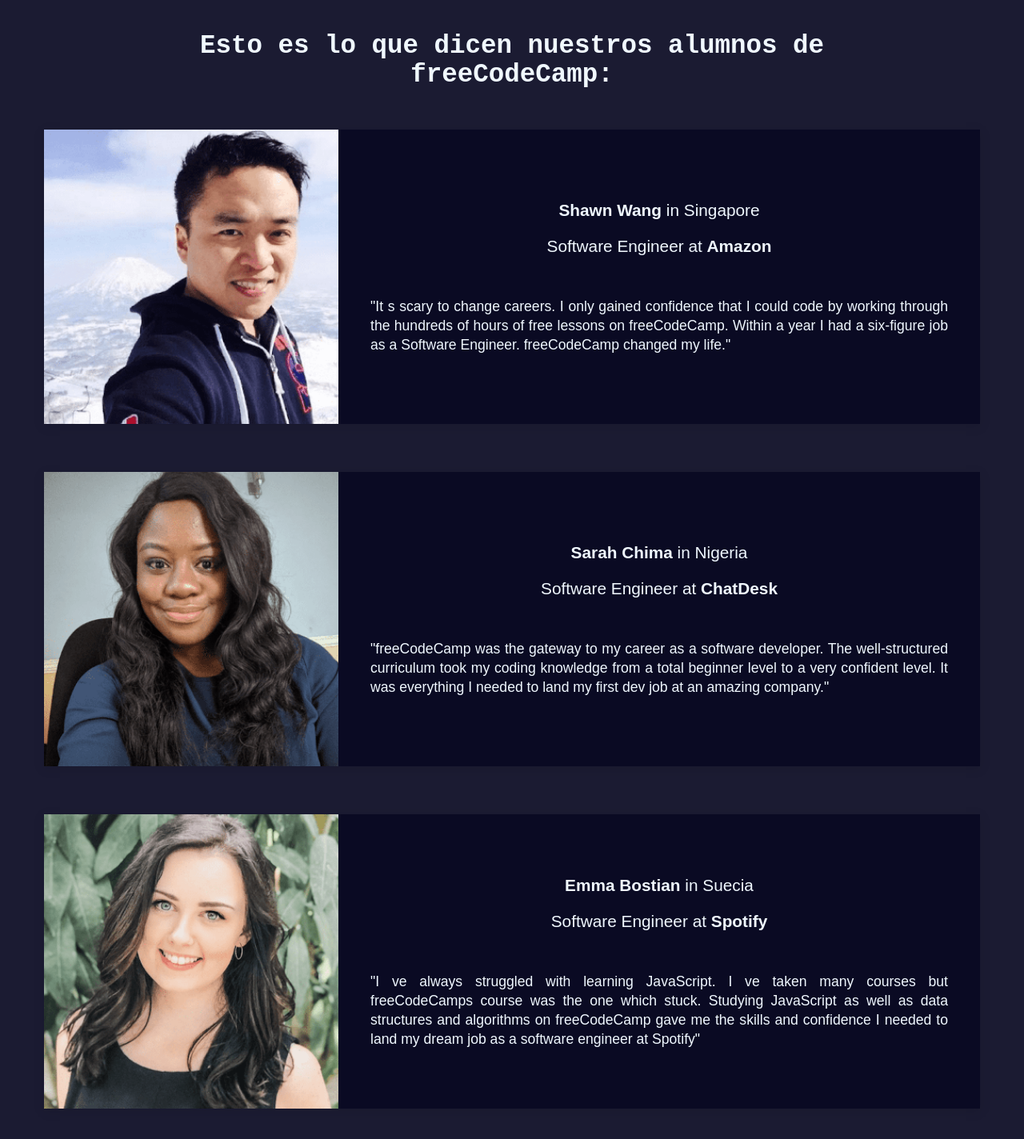
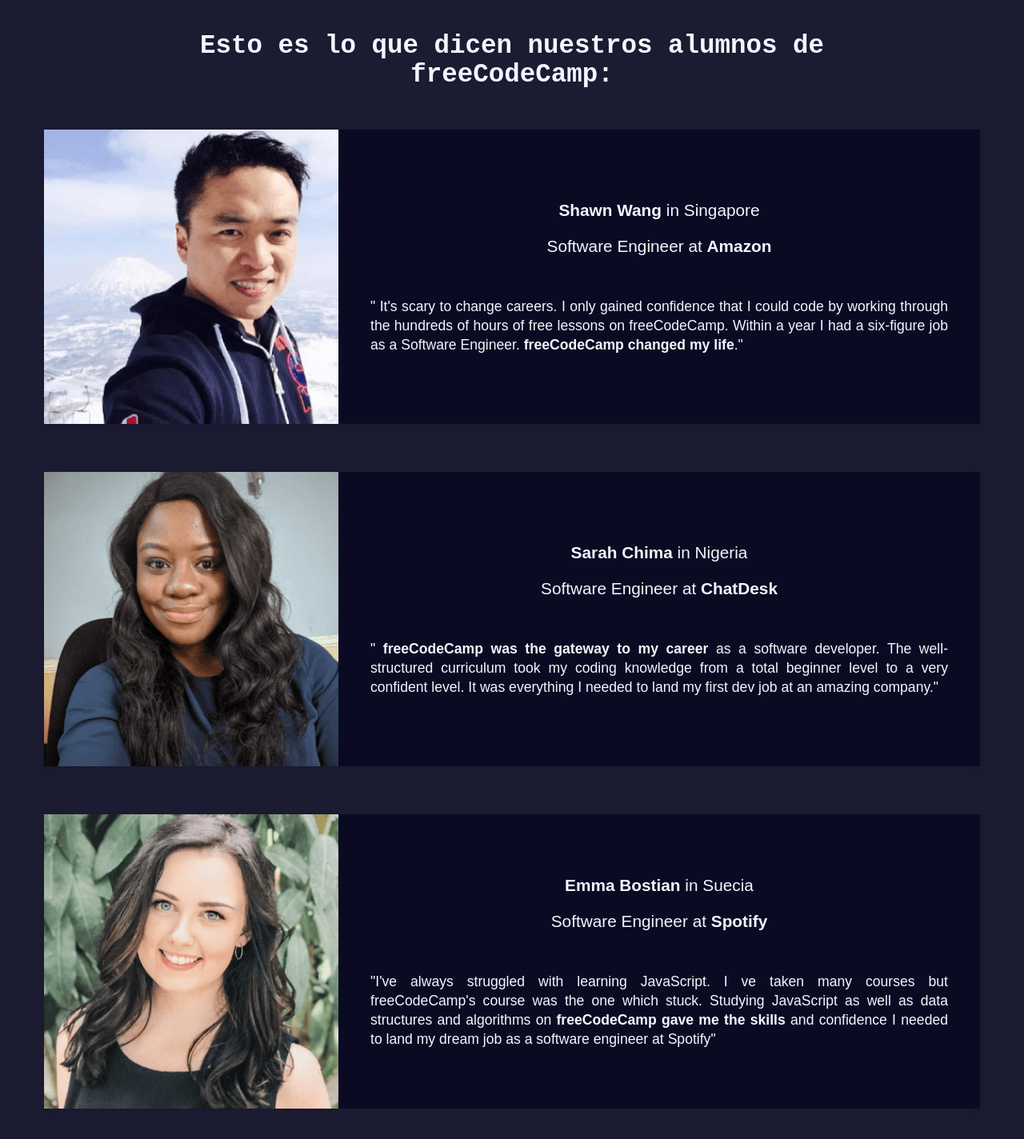
Before and after one commit to HumbleG0d/app1_react, a React (Create React App) app: page / in a window 1280 px wide. Shown: the top 1424 px of the page at 80% size. Built offline with nearby package versions, Linux system fonts and the light colour scheme.

Commit message:
change text testimony

```diff
--- a/src/App.js
+++ b/src/App.js
@@ -16,7 +16,9 @@
 					country = 'Singapore'
 					cargo = 'Software Engineer'
 					company = 'Amazon'
-					testimony = 'It s scary to change careers. I only gained confidence that I could code by working through the hundreds of hours of free lessons on freeCodeCamp. Within a year I had a six-figure job as a Software Engineer. freeCodeCamp changed my life.'/>
+					testimony = {
+						<> It&#39;s scary to change careers. I only gained confidence that I could code by working through the hundreds of hours of free lessons on freeCodeCamp. Within a year I had a six-figure job as a Software Engineer. <strong>freeCodeCamp changed my life</strong>.</>
+					} />
 
 
 				<Testimonio
@@ -25,7 +27,9 @@
 					country = 'Nigeria'
 					cargo = 'Software Engineer'
 					company = 'ChatDesk'
-					testimony = 'freeCodeCamp was the gateway to my career as a software developer. The well-structured curriculum took my coding knowledge from a total beginner level to a very confident level. It was everything I needed to land my first dev job at an amazing company.'/>
+					testimony = {
+						<> <strong>freeCodeCamp was the gateway to my career</strong> as a software developer. The well-structured curriculum took my coding knowledge from a total beginner level to a very confident level. It was everything I needed to land my first dev job at an amazing company.</>
+					}/>
 
 				<Testimonio
 					name = 'Emma Bostian'
@@ -33,7 +37,9 @@
 					country = 'Suecia'
 					cargo = 'Software Engineer'
 					company = 'Spotify'
-					testimony = 'I ve always struggled with learning JavaScript. I ve taken many courses but freeCodeCamps course was the one which stuck. Studying JavaScript as well as data structures and algorithms on freeCodeCamp gave me the skills and confidence I needed to land my dream job as a software engineer at Spotify'/>
+					testimony = {
+						<>I&#39;ve always struggled with learning JavaScript. I ve taken many courses but freeCodeCamp&#39;s course was the one which stuck. Studying JavaScript as well as data structures and algorithms on <strong>freeCodeCamp gave me the skills</strong> and confidence I needed to land my dream job as a software engineer at Spotify</>
+					}/>
 
 			</div>
 		</div>
```
